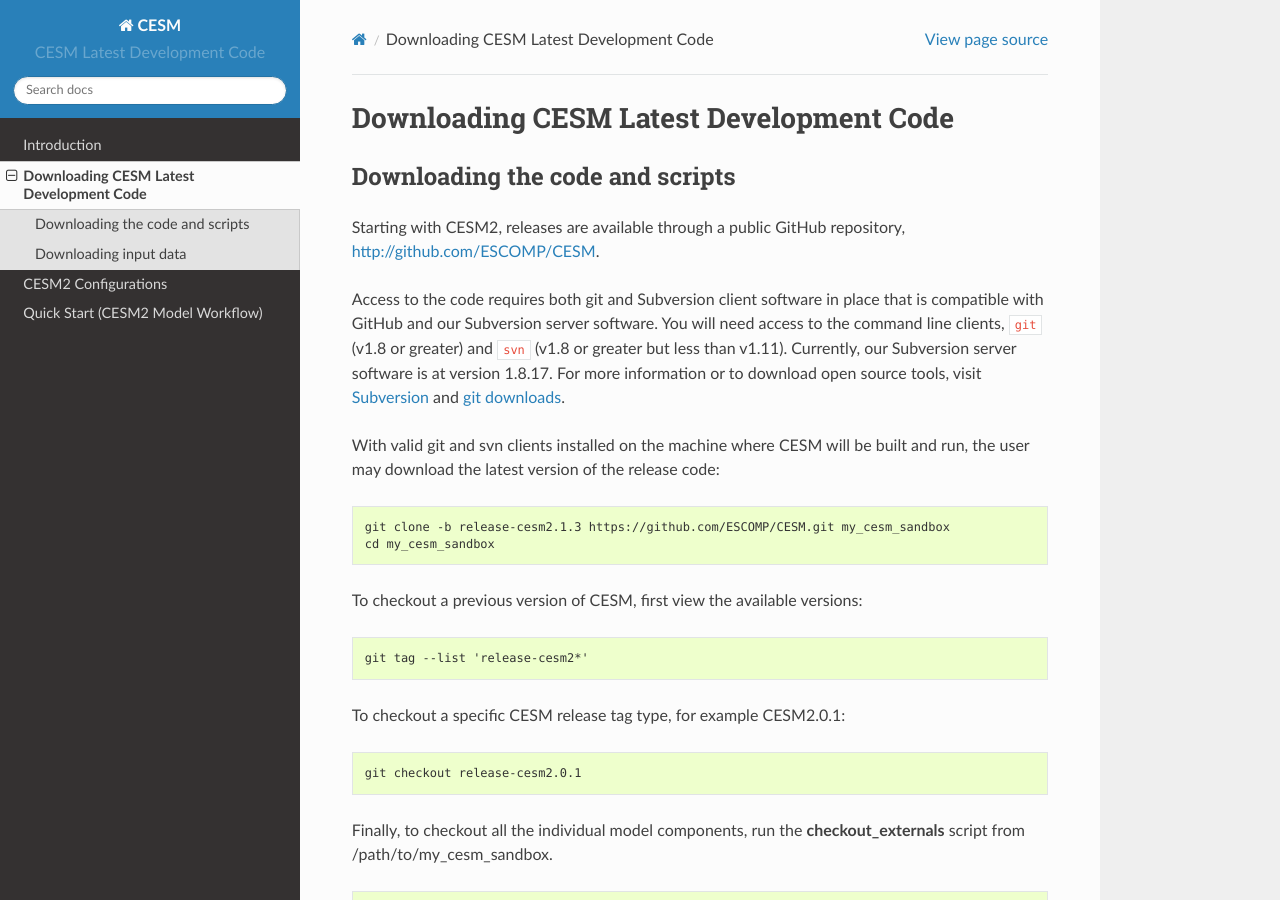
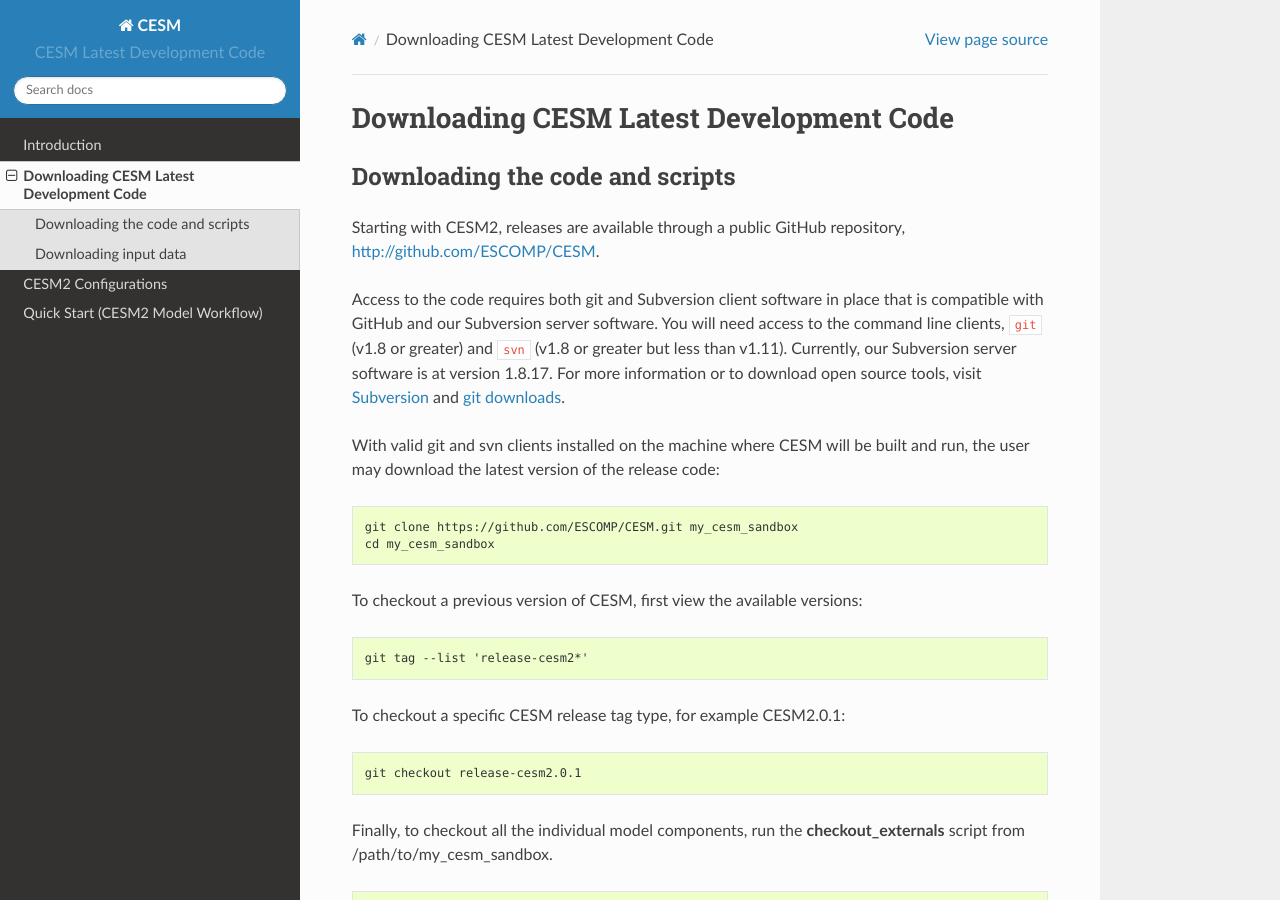
Before and after one commit to ESCOMP/CESM, a Sphinx documentation site: the page built from doc/source/downloading_cesm.rst, in a window 1280 px wide and 900 px high. Built offline with Sphinx 7.4.7 and the Read the Docs theme 2.0.0, drawn with Linux system fonts in a browser that asks for light colours; comment, search, counter and statistics services are not loaded.

Commit message:
Change download instructions to get master branch

```diff
--- a/doc/source/downloading_cesm.rst
+++ b/doc/source/downloading_cesm.rst
@@ -25,7 +25,7 @@
 
 .. code-block:: console
 
-    git clone -b release-cesm2.1.3 https://github.com/ESCOMP/CESM.git my_cesm_sandbox
+    git clone https://github.com/ESCOMP/CESM.git my_cesm_sandbox
     cd my_cesm_sandbox
 
 To checkout a previous version of CESM, first view the available versions:
```
